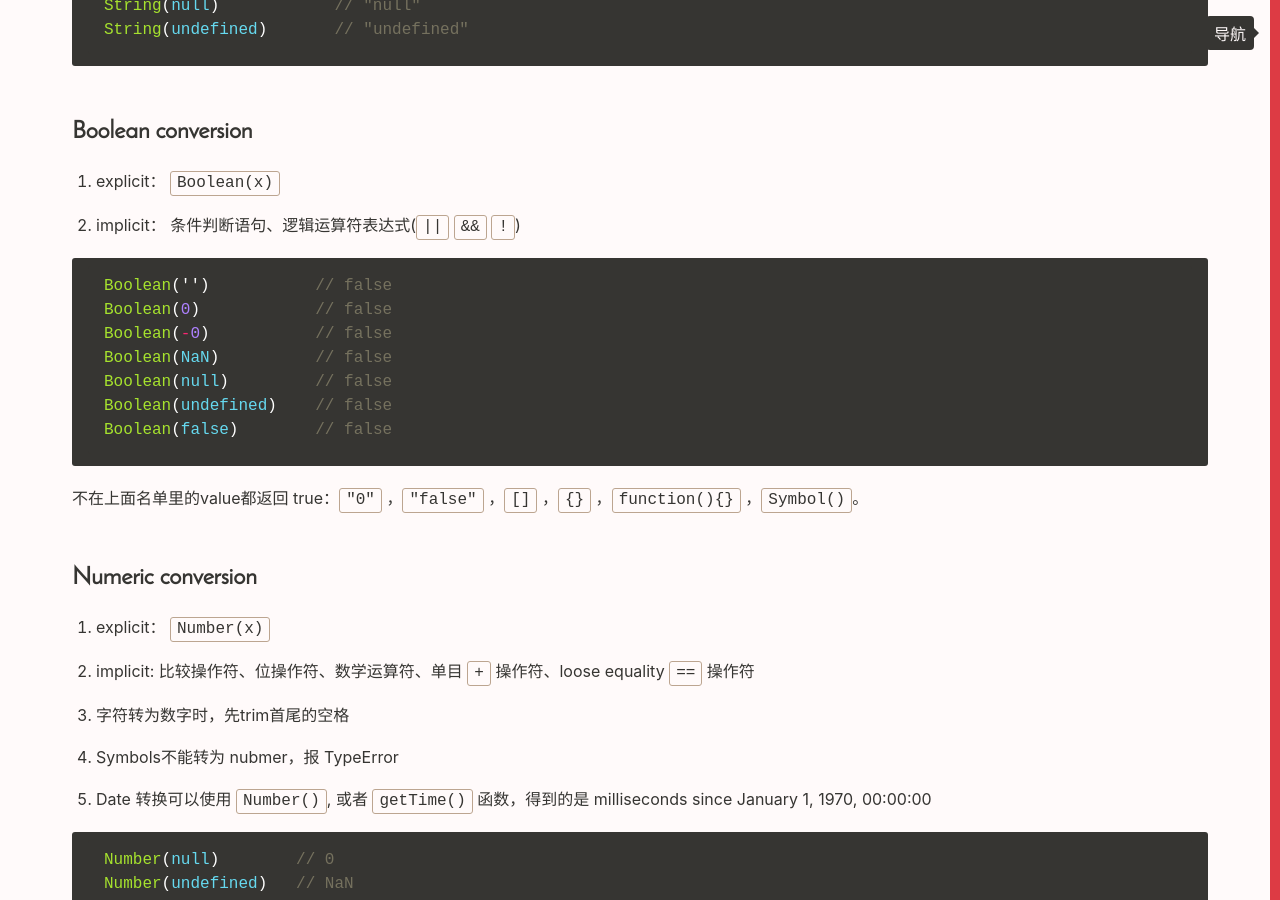
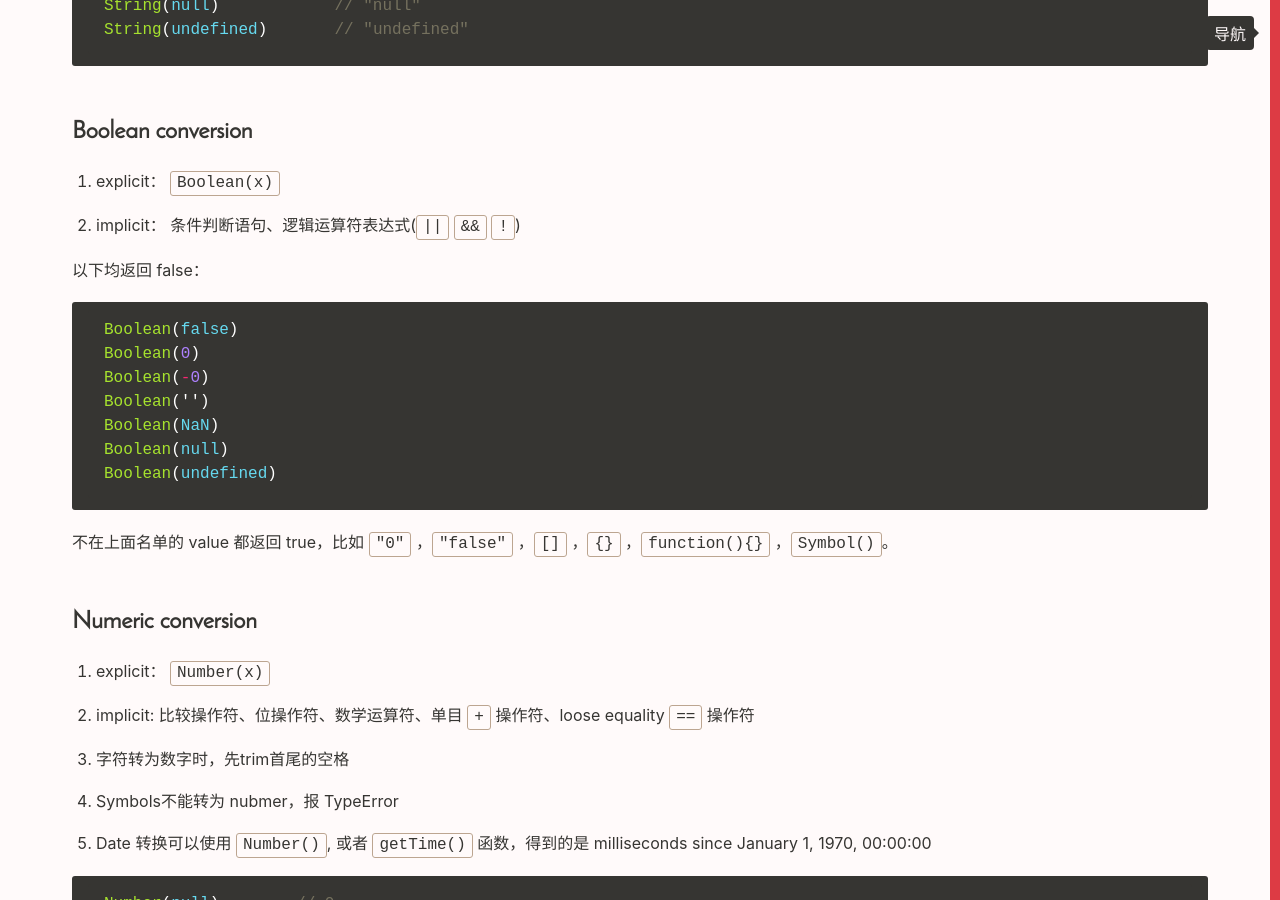
Before and after one commit to Vivi-wu/dive-into-web, a Jekyll site: the page built from _posts/2015-05-02-JavaScript-Data-type.markdown, in a window 1280 px wide and 900 px high, scrolled down 2733 px. Built offline with Jekyll 4.4.1, drawn with Linux system fonts in a browser that asks for light colours; some of the changed text lies outside the part shown.

Commit message:
update blog for js data type、String、condition

````diff
--- a/_posts/2015-05-02-JavaScript-Data-type.markdown
+++ b/_posts/2015-05-02-JavaScript-Data-type.markdown
@@ -106,17 +106,19 @@ String(undefined)       // "undefined"
 1. explicit： `Boolean(x)`
 2. implicit： 条件判断语句、逻辑运算符表达式(`||` `&&` `!`)
 
+以下均返回 false：
+
 ```js
-Boolean('')           // false
-Boolean(0)            // false
-Boolean(-0)           // false
-Boolean(NaN)          // false
-Boolean(null)         // false
-Boolean(undefined)    // false
-Boolean(false)        // false
+Boolean(false)
+Boolean(0)
+Boolean(-0)
+Boolean('')
+Boolean(NaN)
+Boolean(null)
+Boolean(undefined)
 ```
 
-不在上面名单里的value都返回 true：`"0"` ，`"false"` ，`[]` ，`{}` ，`function(){}` ，`Symbol()`。
+不在上面名单的 value 都返回 true，比如 `"0"` ，`"false"` ，`[]` ，`{}` ，`function(){}` ，`Symbol()`。
 
 ### Numeric conversion
 
--- a/_posts/2016-02-29-ECMAScript-6.markdown
+++ b/_posts/2016-02-29-ECMAScript-6.markdown
@@ -6,7 +6,7 @@ category: JavaScript
 
 ## let 命令
 
-该命令用于声明变量。
+声明块级变量。
 
 + `let` 命令只在其所在的代码块(由一对大括号限制起来的区域)内有效。
 + 如果有代码块嵌套，外层代码块使用 `let` 声明的变量，不受内层代码块的影响。
@@ -33,9 +33,9 @@ ES6规定，如果区块中存在 let 和 const 命令，这个区块对这些
 
 ## const 命令
 
-该命令用于声明常量。
+该命令用于声明常量。在声明的块里可见。
 
-这个声明创建了一个常量，其范围可以是全局的，也可以是声明块的本地。 与var变量不同，全局常量不会成为窗口对象的属性。 一个常量的初始化是必需的; 也就是说，你必须在它声明的同一个语句中指定它的值（这是有道理的，因为它以后不能改变）。
+其作用范围可以是全局的，也可以是声明块的本地。 与 var 变量不同，全局常量不会成为窗口对象的属性。 一个常量的初始化是必需的; 也就是说，你必须在它声明的同一个语句中指定它的值（这是有道理的，因为它以后不能改变）。
 
 const声明为一个值创建一个只读引用。 这并不意味着它所拥有的价值是不可变的，只是变量标识符不能被重新分配。 例如，在内容是对象的情况下，这意味着对象的内容（例如，其参数）可以被改变。
 
--- a/_posts/2016-08-10-JavaScript-Scope.markdown
+++ b/_posts/2016-08-10-JavaScript-Scope.markdown
@@ -4,7 +4,7 @@ category: JavaScript
 ---
 Scope is the set of variables, objects, and functions you have access to. 你可以获取的变量、对象和函数的集合称为 scope **作用域**。
 
-当一个函数在 JS 中创建时，该函数可以对其生成环境中任何语法空间的变量进行访问。
+JS 的 block 没有作用域，只有 functions 有作用域。
 
 ## Global Scope
 
````
Also changed, not shown: other parts of _posts/2015-05-02-JavaScript-Data-type.markdown (+1 -1 lines), _posts/2014-05-01-JavaScript-Syntax.markdown (+6 -3 lines), _posts/2015-05-02-JavaScript-String.markdown (+7 -6 lines), _posts/2015-05-07-JavaScript-Conditions-Loops.markdown (+6 -6 lines).
